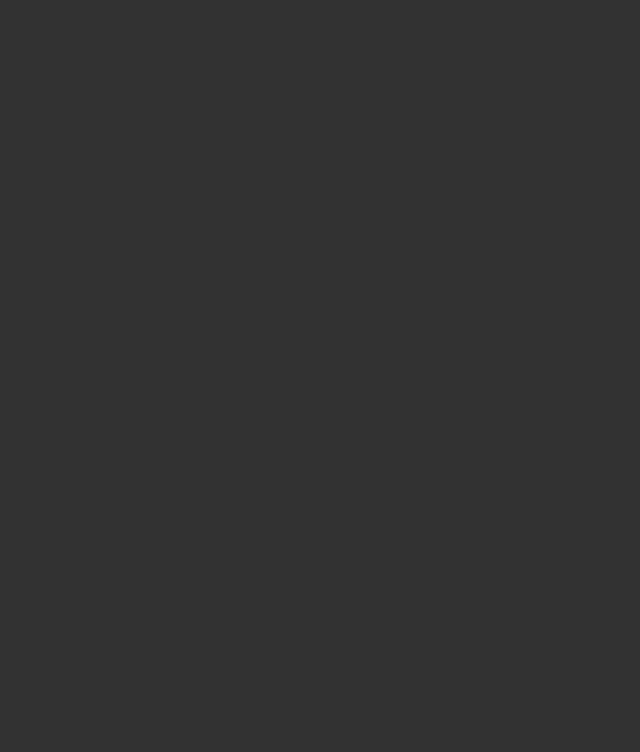
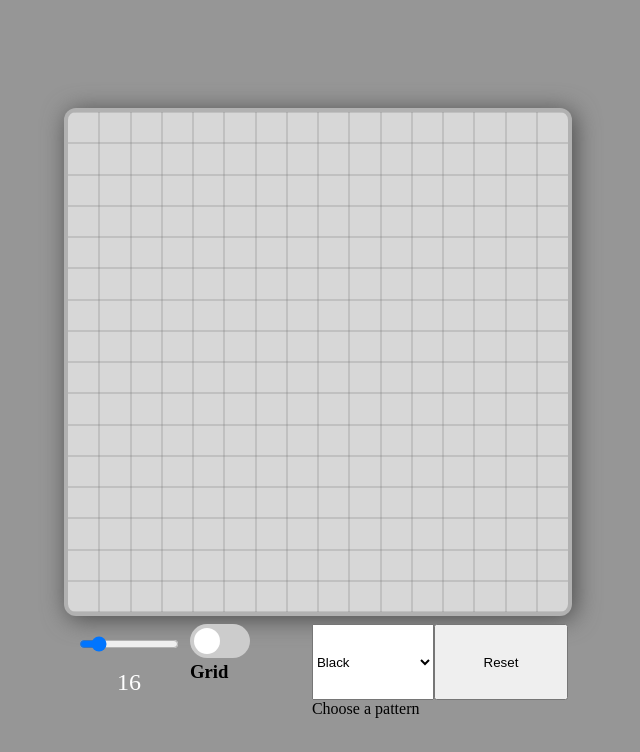
Before and after one commit to ryanertel1/odin-etchASketch, a plain HTML site: page index.html in a window 1280 px wide. Shown: the whole page, without its empty margins (330-970 px from the left). Drawn offline with Linux system fonts and the light colour scheme.

Commit message:
Implement initial functionality

```diff
--- a/index.html
+++ b/index.html
@@ -9,6 +9,33 @@
     <title>Etch-A-Sketch</title>
 </head>
 <body>
-    <div class='gridContainer'></div>
+    <div class='interfaceContainer'>
+        <div class='gridContainer'></div>
+        <div class='controlsContainer'>
+            <div class='sliderContainer'>
+                <input type='range' min='2' max='100' value='16' class='sizeSlider'>
+                <div class='sliderValue'></div>
+            </div>
+
+            <div class='toggleContainer'>
+                <label class='switch'>
+                <input type='checkbox' name='checkbox'>
+                <span class='slider round'></span>
+                <h3>Grid</h3>
+                </label>
+            </div>
+
+            <div class='patternSelector'>
+                <select name="patternSelect" class='patternSelect'>
+                <option value="black">Black</option>
+                <option value="grayscale">Grayscale</option>
+                <option value="rainbow">Rainbow</option>
+                </select>
+                <label for="patternSelect">Choose a pattern</label>
+            </div>
+
+            <button class='resetButton'>Reset</button>
+        </div>
+    </div>
 </body>
 </html>
--- a/script.js
+++ b/script.js
@@ -0,0 +1,106 @@
+const gridContainer = document.querySelector('.gridContainer');
+const sizeInput = document.querySelector('.sizeSlider')
+const sliderTag = document.querySelector('.sliderValue');
+const patternInput = document.querySelector('.patternSelect');
+const resetButton = document.querySelector('.resetButton');
+const gridlineSelect = document.querySelector('input[name=checkbox]');
+let gridlinesOn = true;
+let allowDraw = false;
+let currentPattern = 'black';
+
+let size = sizeInput.value;
+sliderTag.textContent = sizeInput.value;
+setGrid(size);
+
+sizeInput.addEventListener('input', () => {
+    clearGrid();
+    size = sizeInput.value
+    setGrid(size);
+    sliderTag.textContent = size;
+});
+
+patternInput.addEventListener('input', (event) => {
+    currentPattern = event.target.options[event.target.selectedIndex].value;
+});
+
+gridContainer.addEventListener('click', () => {
+    if (!allowDraw) {
+        allowDraw = true;
+    } else {
+        allowDraw = false;
+    }
+});
+
+gridlineSelect.addEventListener('change', (event) => {
+    if (gridlinesOn) {
+        gridlinesOn = false;
+    } else {
+        gridlinesOn = true;
+    }
+    clearGrid();
+    setGrid(size);
+});
+
+resetButton.addEventListener('click', () => {
+    clearGrid();
+    setGrid(size);
+});
+
+gridContainer.addEventListener('mouseover', (event) => {
+    if (!event.target.firstChild && allowDraw == true) {
+        switch (currentPattern) {
+            case 'black': {
+                event.target.style.backgroundColor = 'black';
+                break;
+            }
+            case 'grayscale': {
+                let currentBgColor = event.target.style.backgroundColor;
+                let currentOpacity = parseFloat(currentBgColor.split(',')[3]);
+                let currentColor = parseFloat(currentBgColor.split(',')[1]);
+                if (isNaN(currentColor)) {
+                    event.target.style.backgroundColor = 'rgb(0,0,0,0.2)';
+                } else if (currentOpacity < 1) {
+                    event.target.style.backgroundColor = 'rgb(0,0,0,'+(currentOpacity+0.2)+')';
+                }
+                break;
+            }
+            case 'rainbow': {
+                let randR = Math.floor(Math.random()*255);
+                let randG = Math.floor(Math.random()*255);
+                let randB = Math.floor(Math.random()*255);
+                event.target.style.backgroundColor = 'rgb('+randR+','+randG+','+randB+')';
+                break;
+            }
+            default: {
+                event.target.style.backgroundColor = 'blue';
+            }
+        }
+        event.stopPropagation;
+    }
+});
+
+function setGrid(size) {
+    for (let i=0; i<size; i++) {
+        let column = document.createElement('div');
+        column.className = 'column';
+        gridContainer.appendChild(column);
+        for (let j=0; j<size; j++) {
+            let cell = document.createElement('div');
+            cell.className = 'cell';
+            column.appendChild(cell);
+            if (gridlinesOn) {
+                cell.style.border = 'solid 1px rgb(100,100,100,0.2)'
+            } else {
+                cell.style.border = '';
+            }
+            cell.style.transitionDuration = '0.4s';
+        }
+    }
+}
+
+function clearGrid() {
+    console.log('entered');
+    while (gridContainer.firstChild) {
+        gridContainer.removeChild(gridContainer.lastChild);
+    }
+}
--- a/styles.css
+++ b/styles.css
@@ -1,8 +1,126 @@
 * {
     width: 100%;
-    height: 100%:
+    height: 100%;
+}
+body {
+    background-color: rgb(150,150,150);
+    display: flex;
+    justify-content: center;
+    padding-top: 100px;
 }
 
-body {
-    background-color: rgb(50,50,50);
+.interfaceContainer {
+    display: flex;
+    justify-content: center;
+    align-items: center;
+    flex-direction: column;
+    max-width: 500px;
+    min-width: 500px;
+    max-height: 600px;
 }
+.gridContainer {
+    max-width: inherit;
+    min-width: inherit;
+    max-height: 500px;
+    min-height: 500px;
+    display: flex;
+    justify-content: center;
+    align-items: center;
+    border: 4px solid rgb(120,120,120,.4);
+    background-color: rgb(215,215,215);
+    overflow: hidden;
+    border-radius: 12px;
+    box-shadow: 3px 3px 25px rgb(75,75,75);
+}
+.column {
+    display: flex;
+    flex-direction: column;
+    justify-content: center;
+    align-items: center;
+}
+.cell{
+    display: flex;
+    /*border: solid 1px rgb(100,100,100,0.2);*/
+    color: white;
+    justify-content: center;
+    align-items: center
+}
+
+.controlsContainer {
+    display: flex;
+    flex-direction: row;
+    justify-content: space-around;
+    align-items: center;
+    padding: 8px;
+    width: inherit;
+}
+.sizeSlider {
+    display: flex;
+    width: 100px;
+}
+.sliderValue{
+    display: flex;
+    font-size: 24px;
+    color: white;
+}
+.switch {
+    position: relative;
+    display: inline-block;
+    width: 60px;
+    height: 34px;
+}
+.switch input {
+    opacity: 0;
+    width: 0;
+    height: 0;
+}
+.slider {
+    position: absolute;
+    cursor: pointer;
+    top: 0;
+    left: 0;
+    right: 0;
+    bottom: 0;
+    background-color: #ccc;
+    transition: .4s;
+}
+.slider:before {
+    position: absolute;
+    content: '';
+    height: 26px;
+    width: 26px;
+    left: 4px;
+    bottom: 4px;
+    background-color: white;
+    transition: .4s;
+}
+input:checked + .slider {
+    background-color: #2196F3;
+}
+input:focus + .slider {
+    box-shadow: 0 0 1px #2196F3;
+}
+input:checked + .slider:before {
+    transform: translateX(26px);
+}
+.slider.round {
+    border-radius: 34px;
+}
+.slider.round:before {
+    border-radius: 50%;
+}
+
+
+
+
+.sliderContainer {
+    display: flex;
+    flex-direction: column;
+    justify-content: center;
+    align-items: center;
+}
+.sliderValue {
+    display: flex;
+    justify-content: center;
+    align-items: center;
+}
```
